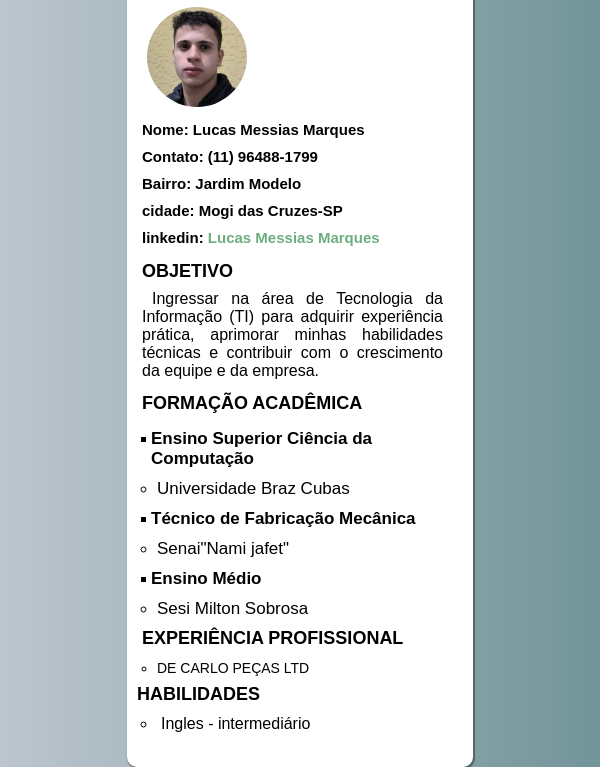
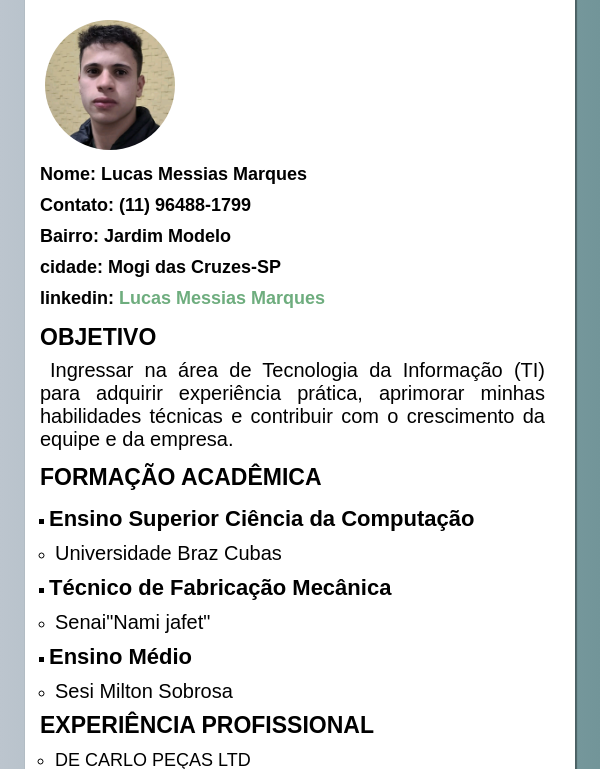
Before and after one commit to Lucasmessiaspy/curriculo-, a plain HTML site: page index.html in a window 600 px wide. Shown: the part 89-858 px from the top of the page. Drawn offline with Linux system fonts and the light colour scheme.

Commit message:
deixando mais responsivo

```diff
--- a/estilos/mobilefirst.css
+++ b/estilos/mobilefirst.css
@@ -113,11 +113,22 @@ body{
     }
 
     section{
-        width: 270px;
+        width: 100%;
     }
-    @media screen and (min-width:400px) and (max-width:480px){
+    @media screen and (min-width:400px) and (max-width:440px){
         main{
-            width: 310px;
+            width: 318px;
+        }
+        section{
+            width: 338px;
         }
 
     }
+    @media screen and (min-width:441px) and (max-width:480px) {
+        main{
+            width: 350px;
+        }
+        section{
+            width: 338px;
+        }
+    }
--- a/estilos/tablets.css
+++ b/estilos/tablets.css
@@ -50,3 +50,48 @@
     }
 
 }
+@media screen and (min-width:581px) and (max-width:681px){
+    main{
+        width: 490px;
+    }
+    header>h1{
+        height: 70px;
+    }
+    article img{
+        width: 130px;
+        height: 130px;
+        border-radius: 100%;
+        margin-left: -20px;
+        margin-top: -7px;
+       }
+
+       #primero p{
+        font:bold 18px arial;
+       }
+       h2{
+        font-size: 23px;
+       }
+       #objetivo{
+        line-height: 28px;
+        font:normal 20px arial;
+    }
+    .instituição{
+        color: black;
+        text-align: justify;
+        font: 20px arial
+    }
+    .cursando{
+        margin-left: -16px;
+        padding: 10px;
+        font: bold 22px arial
+
+    }
+
+
+    .experiencia{
+        font: 18px arial;
+    }
+    #ingleis{
+        font: 20px arial;
+    }
+}
```
